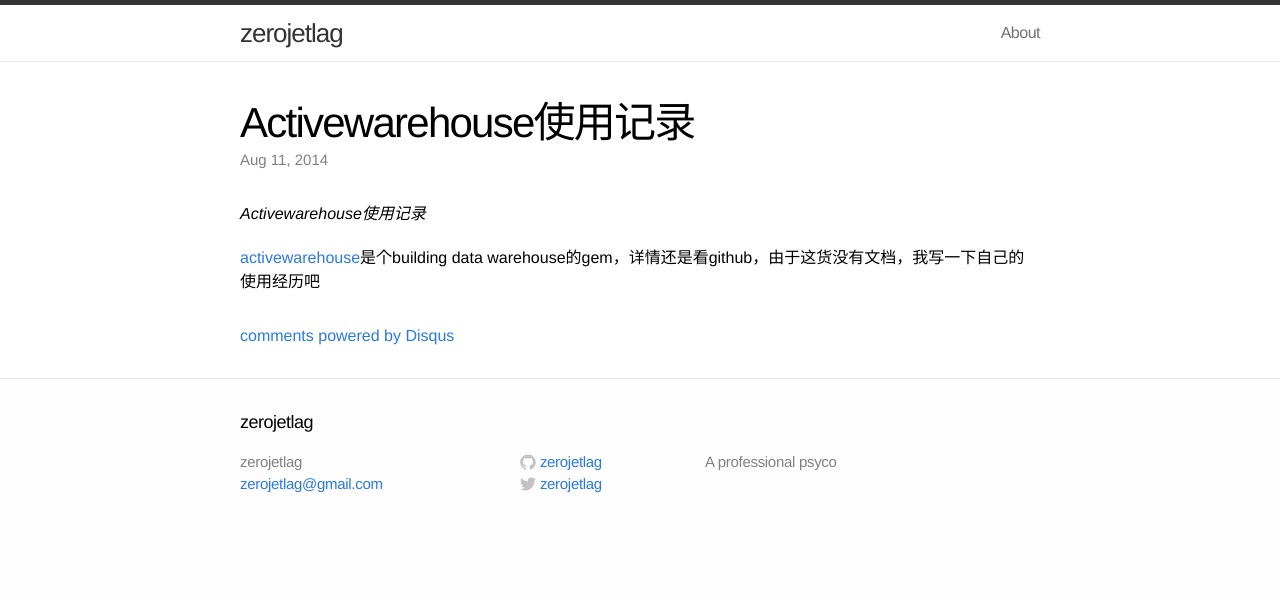
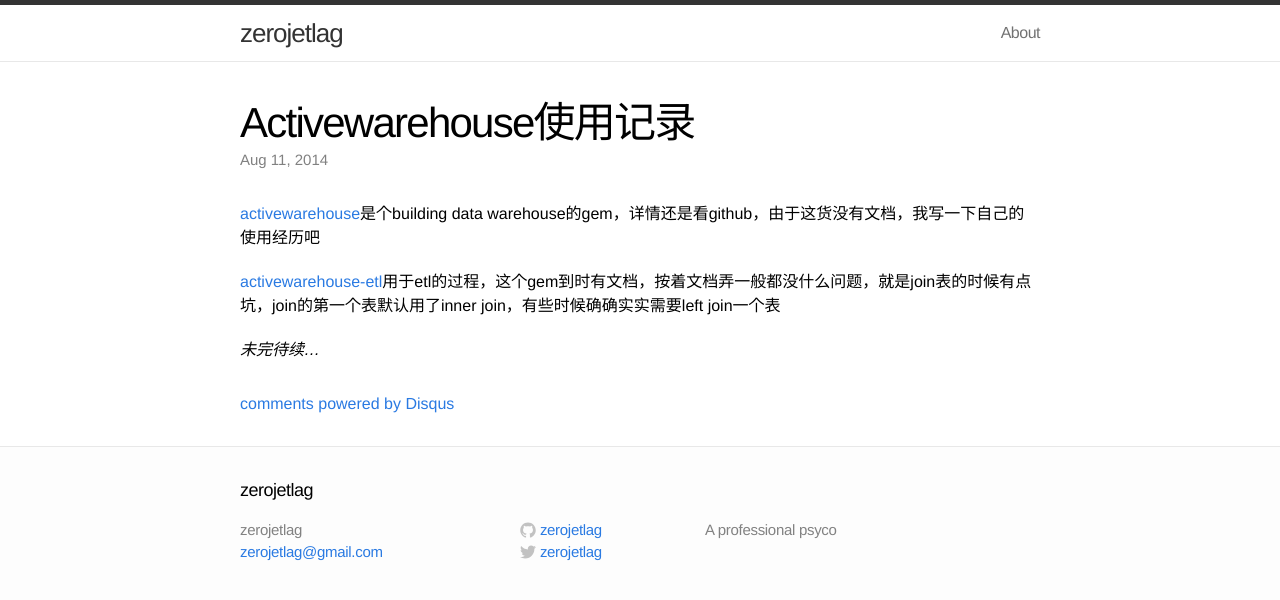
Before and after one commit to zerojetlag/jekyll_blog, a Jekyll site: the page built from _posts/2014-08-11-activewarehouse.markdown, in a window 1280 px wide. Shown: the top 600 px of the page. Built offline with Jekyll 4.4.1, drawn with Linux system fonts in a browser that asks for light colours; comment, search, counter and statistics services are not loaded.

Commit message:
edit_post

```diff
--- a/_posts/2014-08-11-activewarehouse.markdown
+++ b/_posts/2014-08-11-activewarehouse.markdown
@@ -5,9 +5,11 @@ date:   2014-08-11 22:26:37
 categories: ruby
 ---
 
-*Activewarehouse使用记录*
+[activewarehouse](https://github.com/activewarehouse/activewarehouse)是个building data warehouse的gem，详情还是看github，由于这货没有文档，我写一下自己的使用经历吧
 
-[activewarehouse](https://github.com/activewarehouse/activewarehouse)是个building data warehouse的gem，详情还是看github，由于这货没有文档，我写一下自己的使用经历吧
+[activewarehouse-etl](https://github.com/activewarehouse/activewarehouse-etl)用于etl的过程，这个gem到时有文档，按着文档弄一般都没什么问题，就是join表的时候有点坑，join的第一个表默认用了inner join，有些时候确确实实需要left join一个表
+
+*未完待续...*
 
 [jekyll-gh]: https://github.com/jekyll/jekyll
 [jekyll]:    http://jekyllrb.com
```
